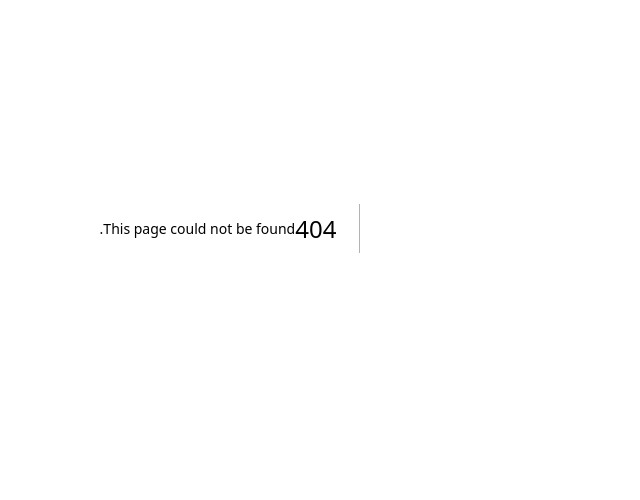
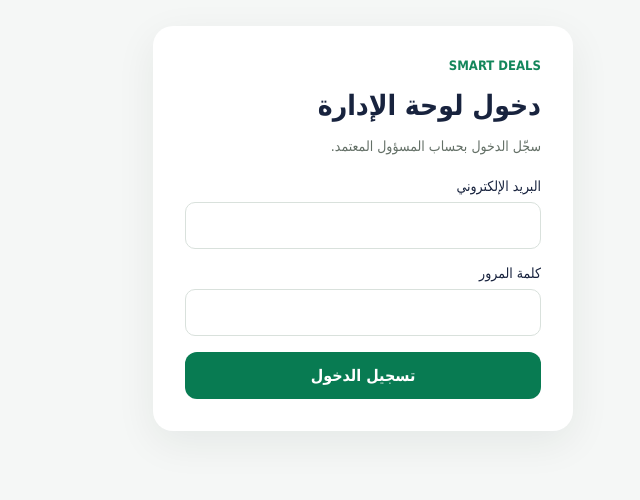
Before and after one commit to munthadi58-web/smart-deals, a Next.js app: page /login in a window 1280 px wide. Before the commit this address had no page. Shown: the part 172-672 px from the top of the page, without its empty margins (442-1082 px from the left). Built offline with nearby package versions, Linux system fonts and the light colour scheme; a web font is replaced by a local one.

Commit message:
Add secure admin authentication

```diff
--- /dev/null
+++ b/app/login/page.tsx
@@ -0,0 +1,46 @@
+"use client";
+
+import { FormEvent, useState } from "react";
+import { useRouter } from "next/navigation";
+import { createSupabaseBrowserClient } from "../../lib/supabase-browser";
+
+export default function LoginPage() {
+  const router = useRouter();
+  const [email, setEmail] = useState("");
+  const [password, setPassword] = useState("");
+  const [error, setError] = useState("");
+  const [loading, setLoading] = useState(false);
+
+  async function handleSubmit(event: FormEvent<HTMLFormElement>) {
+    event.preventDefault();
+    setError("");
+    setLoading(true);
+    try {
+      const supabase = createSupabaseBrowserClient();
+      const { error: signInError } = await supabase.auth.signInWithPassword({ email, password });
+      if (signInError) throw signInError;
+      router.replace("/admin");
+      router.refresh();
+    } catch (err) {
+      setError(err instanceof Error ? err.message : "تعذر تسجيل الدخول. تحقق من البيانات.");
+    } finally {
+      setLoading(false);
+    }
+  }
+
+  return (
+    <main style={{minHeight:"100vh",display:"grid",placeItems:"center",padding:24,background:"#f5f7f6"}}>
+      <form onSubmit={handleSubmit} style={{width:"100%",maxWidth:420,background:"#fff",padding:32,borderRadius:20,boxShadow:"0 12px 40px #10251b12",display:"grid",gap:16}}>
+        <div style={{fontSize:13,color:"#13865b",fontWeight:700}}>SMART DEALS</div>
+        <h1 style={{margin:0,fontSize:28}}>دخول لوحة الإدارة</h1>
+        <p style={{margin:"0 0 8px",color:"#647067"}}>سجّل الدخول بحساب المسؤول المعتمد.</p>
+        <label>البريد الإلكتروني<input required type="email" autoComplete="username" value={email} onChange={e=>setEmail(e.target.value)} style={field}/></label>
+        <label>كلمة المرور<input required type="password" autoComplete="current-password" value={password} onChange={e=>setPassword(e.target.value)} style={field}/></label>
+        {error && <p role="alert" style={{color:"#b42318",margin:0}}>{error}</p>}
+        <button disabled={loading} style={{border:0,borderRadius:12,padding:14,background:"#087b52",color:"#fff",fontWeight:700,fontSize:16,opacity:loading?.7:1}}>{loading?"جارٍ الدخول...":"تسجيل الدخول"}</button>
+      </form>
+    </main>
+  );
+}
+
+const field: React.CSSProperties = {display:"block",width:"100%",boxSizing:"border-box",marginTop:8,padding:13,border:"1px solid #d9e1dc",borderRadius:10,fontSize:16};
```
